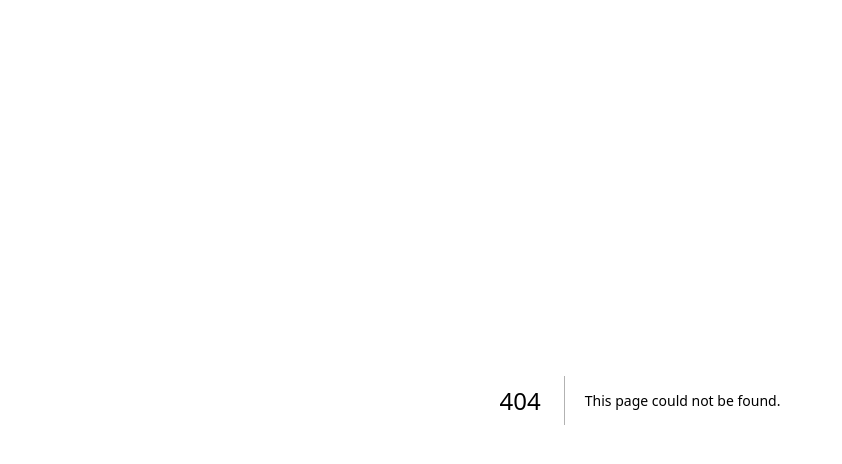
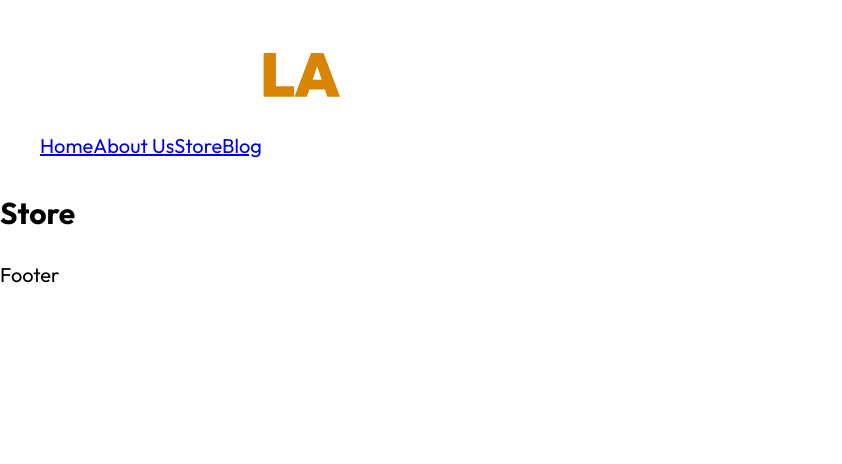
Before and after one commit to Inmacc96/guitarLA-NextJS, a Next.js app: page /store in a window 1280 px wide. Before the commit this address had no page. Shown: the top 464 px of the page, without its empty margins (0-842 px from the left). Built offline with nearby package versions, Linux system fonts and the light colour scheme.

Commit message:
Create the navigation and internal pages of the app

```diff
--- a/components/Header.jsx
+++ b/components/Header.jsx
@@ -1,10 +1,13 @@
 import Image from "next/image";
+import Nav from "./Nav";
 
 const Header = () => {
   return (
     <header>
       <div className="container">
         <Image src="/img/logo.svg" width={300} height={400} alt="logo app" />
+
+        <Nav />
       </div>
     </header>
   );
--- /dev/null
+++ b/components/Nav.jsx
@@ -0,0 +1,14 @@
+import Link from "next/link";
+
+const Nav = () => {
+  return (
+    <nav>
+      <Link href="/">Home</Link>
+      <Link href="/aboutus">About Us</Link>
+      <Link href="/store">Store</Link>
+      <Link href="/blog">Blog</Link>
+    </nav>
+  );
+};
+
+export default Nav;
--- /dev/null
+++ b/pages/store.js
@@ -0,0 +1,14 @@
+import Layout from "../components/Layout";
+
+const Store = () => {
+  return (
+    <Layout
+      title={"Online Shop"}
+      description={"Online Shop, guitars for sale, instruments, GuitarLA"}
+    >
+      <h2>Store</h2>
+    </Layout>
+  );
+};
+
+export default Store;
```
Also changed, not shown: pages/blog.js (added, +14 -0 lines).
